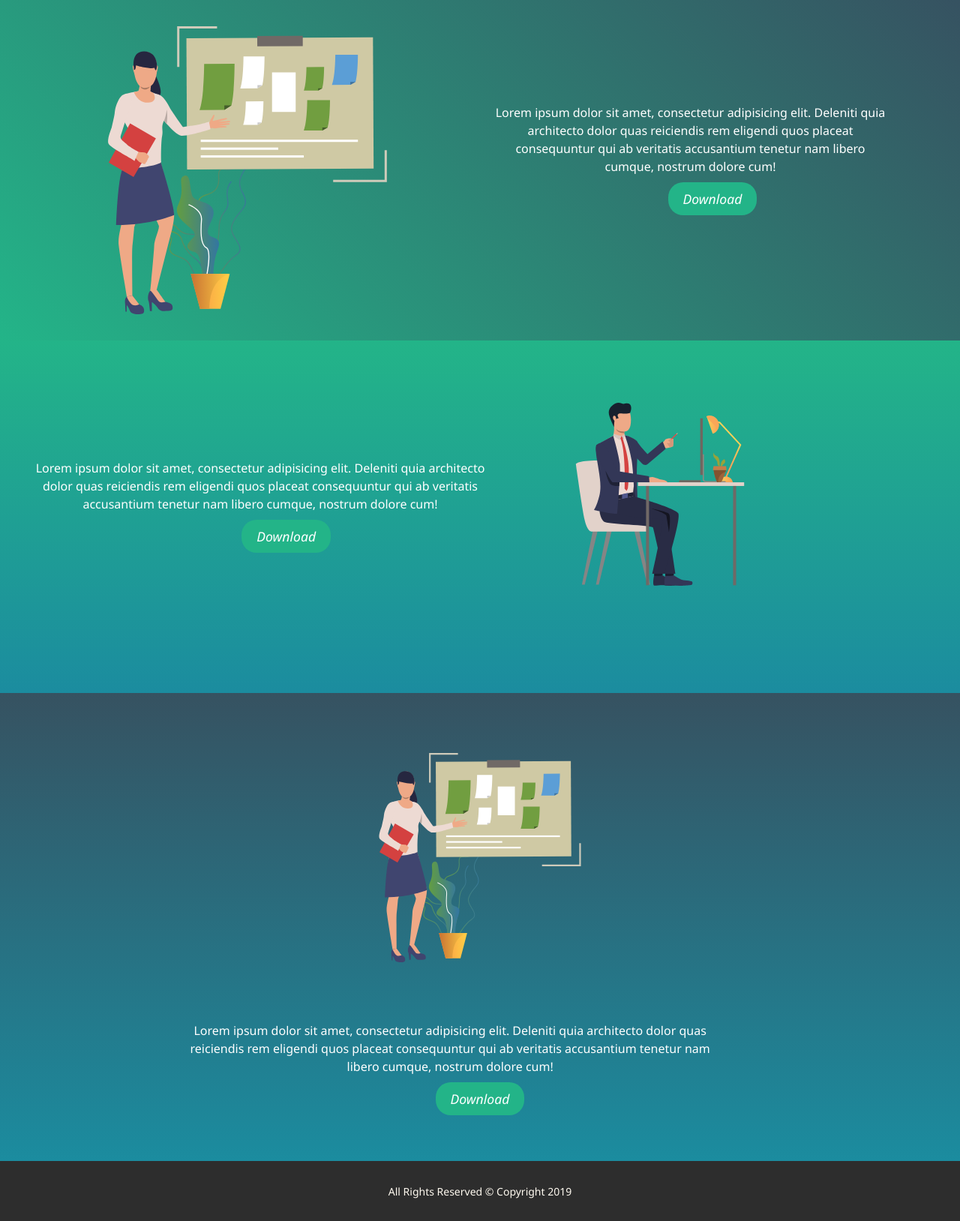
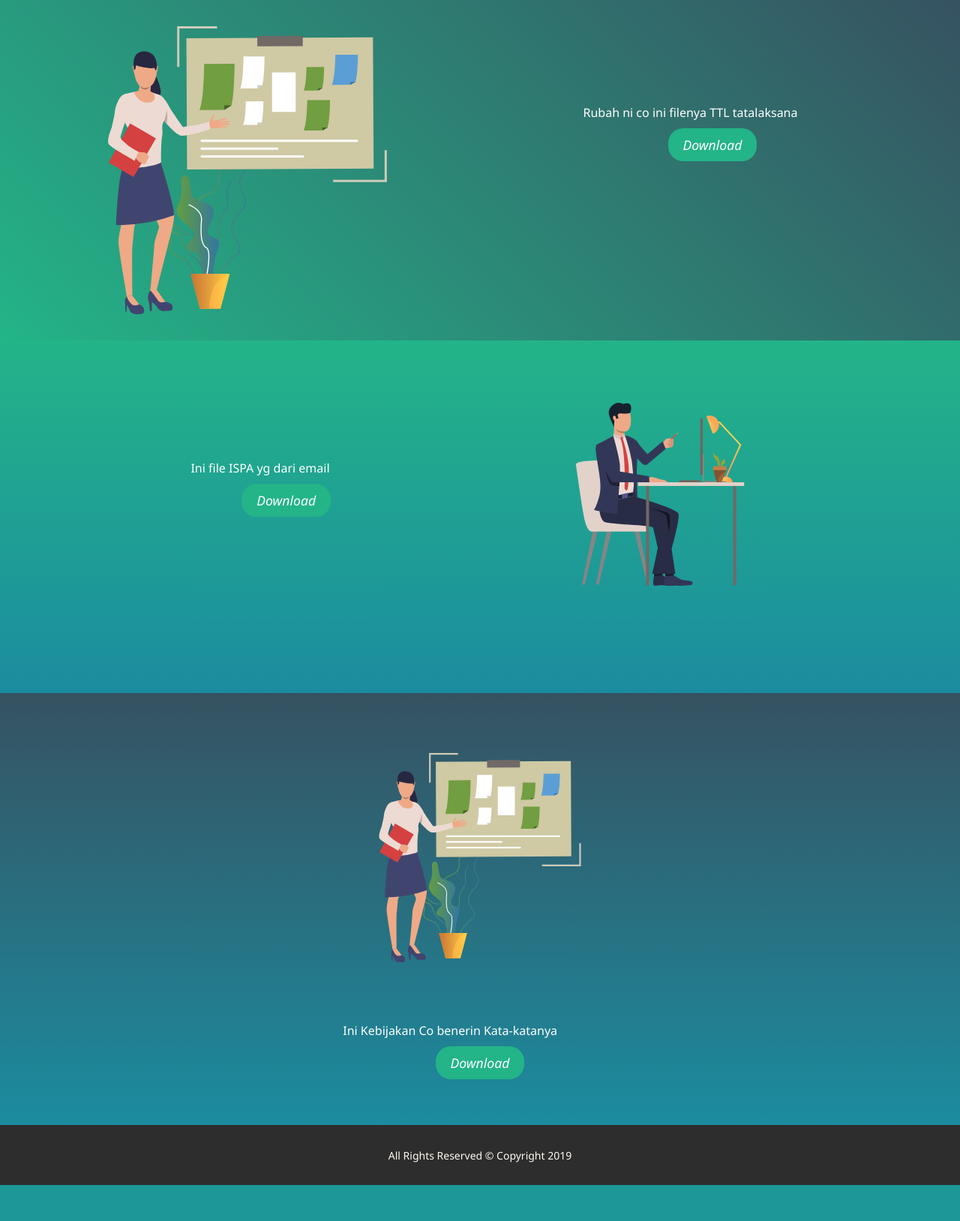
Before and after one commit to bagol/ISPA, a CodeIgniter app: page /project/ispa/penyuluhan in a window 1280 px wide. Shown: the part 136-1764 px from the top of the page at 75% size. After the commit the page ends 1716 px from the top, so only its background shows below. Run offline with CodeIgniter, Linux system fonts and the light colour scheme; some libraries are stand-ins or nearby versions.

Commit message:
fix udh jadi

```diff
--- a/application/controllers/Download.php
+++ b/application/controllers/Download.php
@@ -18,7 +18,9 @@ class Download extends CI_Controller
     public function file()
     {
         $nama_file = $this->uri->segment(3);
-        $file = '/assets/file/'.$nama_file;
-        force_download("/assets/file/TTL.pptx", null);
+        $data = file_get_contents('./assets/file/'.$nama_file);
+        $file = $nama_file;
+        force_download($nama_file, $data);
+        redirect('ispa/penyuluhan');
     }
 }
--- a/application/controllers/Ispa.php
+++ b/application/controllers/Ispa.php
@@ -14,6 +14,7 @@ class Ispa extends CI_Controller
     public function index()
     {
         $data['artikels'] = $this->M_Artikel->get_all()->result();
+        $data['slides'] = $this->M_Artikel->popular(3)->result();
         $data['populars'] = $this->M_Artikel->popular(6)->result();
         $this->load->view('web/header');
         $this->load->view('web/index', $data);
--- a/application/views/web/download.php
+++ b/application/views/web/download.php
@@ -9,7 +9,7 @@
             </div>
             <div class="col-sm-6 offset-sm-1">
                 <div class="text-download">
-                    Lorem ipsum dolor sit amet, consectetur adipisicing elit. Deleniti quia architecto dolor quas reiciendis rem eligendi quos placeat consequuntur qui ab veritatis accusantium tenetur nam libero cumque, nostrum dolore cum!
+                     Rubah ni co ini filenya TTL tatalaksana
                 </div>
                 <div class="download-link">
                         <a href="<?= base_url('Download/file/TTL.pptx'); ?>" class="download-btn">Download</a>
@@ -26,10 +26,10 @@
             <div class="row">
                 <div class="col-sm-7">
                     <div class="text-download">
-                        Lorem ipsum dolor sit amet, consectetur adipisicing elit. Deleniti quia architecto dolor quas reiciendis rem eligendi quos placeat consequuntur qui ab veritatis accusantium tenetur nam libero cumque, nostrum dolore cum!
+                        Ini file ISPA yg dari email
                     </div>
                     <div class="download-link">
-                            <a href="" class="download-btn">Download</a>
+                    <a href="<?= base_url('Download/file/ispa.ppt'); ?>" class="download-btn">Download</a>
                     </div>
 
                 </div>
@@ -51,10 +51,10 @@
             <div class="row ">
                 <div class="offset-md-2 col-md-8">
                     <div class="text-download3">
-                        Lorem ipsum dolor sit amet, consectetur adipisicing elit. Deleniti quia architecto dolor quas reiciendis rem eligendi quos placeat consequuntur qui ab veritatis accusantium tenetur nam libero cumque, nostrum dolore cum!
+                        Ini Kebijakan Co benerin Kata-katanya
                     </div>
                     <div class="download-link">
-                            <a href="" class="download-btn">Download</a>
+                    <a href="<?= base_url('Download/file/kebijakan.pptx'); ?>" class="download-btn">Download</a>
                     </div>
                 </div>
             </div>
--- a/application/views/web/index.php
+++ b/application/views/web/index.php
@@ -7,7 +7,7 @@
             <li data-target="#carouselExampleIndicators" data-slide-to="2"></li>
         </ol>
         <div class="carousel-inner">
-        <?php foreach ($artikels as $slide) {
+        <?php foreach ($slides as $slide) {
     ?>
             <div class="carousel-item">
                 <img class="d-block w-100" src="<?= base_url('images/artikel/').$slide->nama_gambar; ?>" alt="...">
```
Also changed, not shown: 1 other file.
